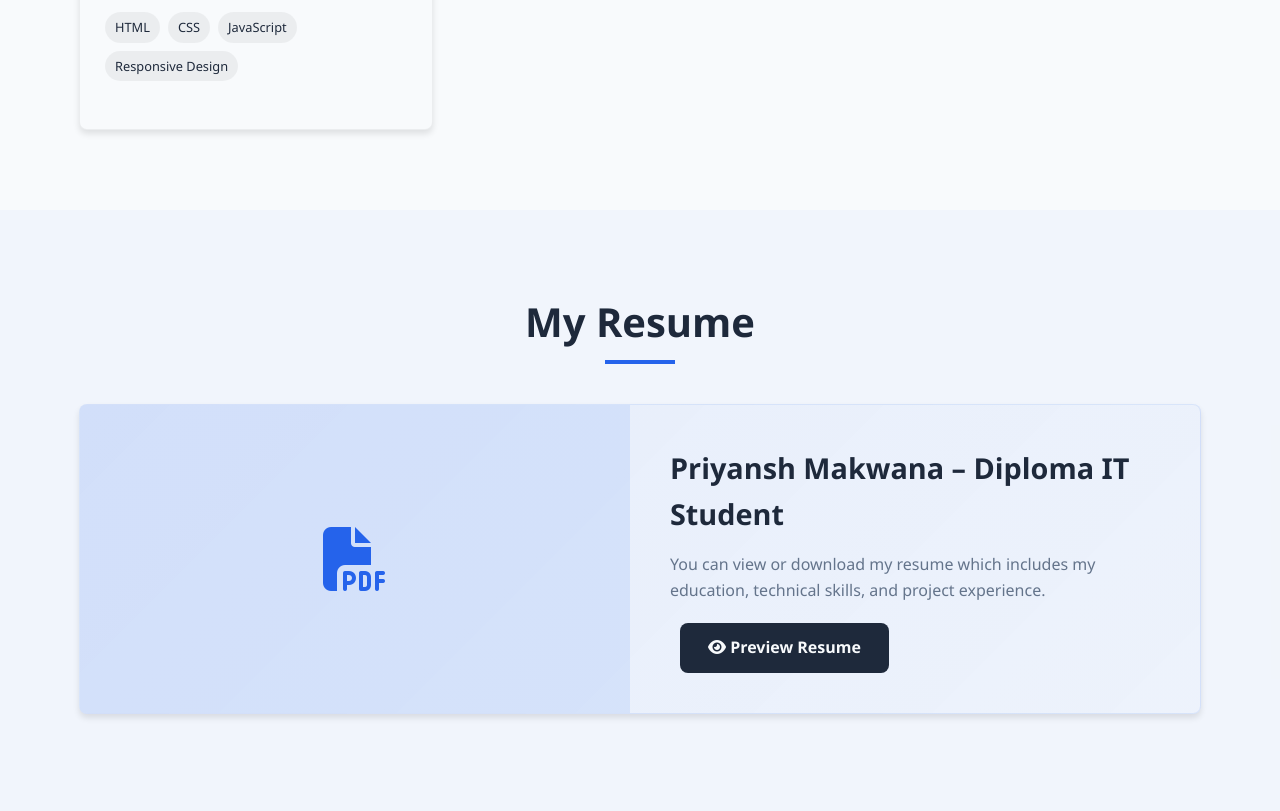
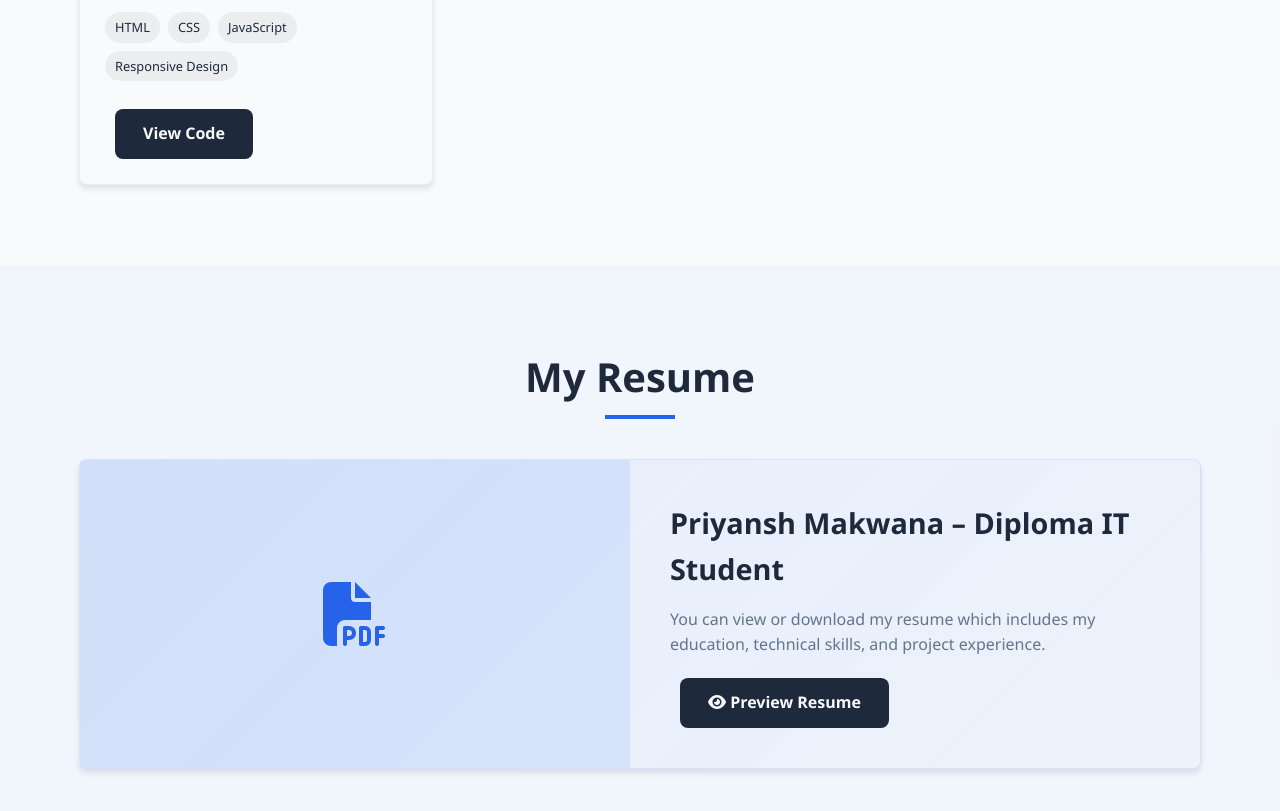
Before and after one commit to priyanshm518/My-portfolio, a plain HTML site: page index.html in a window 1280 px wide. Shown: the part 3132-3943 px from the top of the page. Drawn offline with Linux system fonts and the light colour scheme.

Commit message:
Update index.html

```diff
--- a/index.html
+++ b/index.html
@@ -864,6 +864,9 @@
                             <span>JavaScript</span>
                             <span>Responsive Design</span>
                 </div>
+                <div style="margin-top: 20px;">
+                        <a href="https://github.com/priyanshm518/My-portfolio.git" class="btn btn-secondary" style="margin-left: 10px;">View Code</a>
+                    </div>
             </div>
         </div>
     </section>
```
